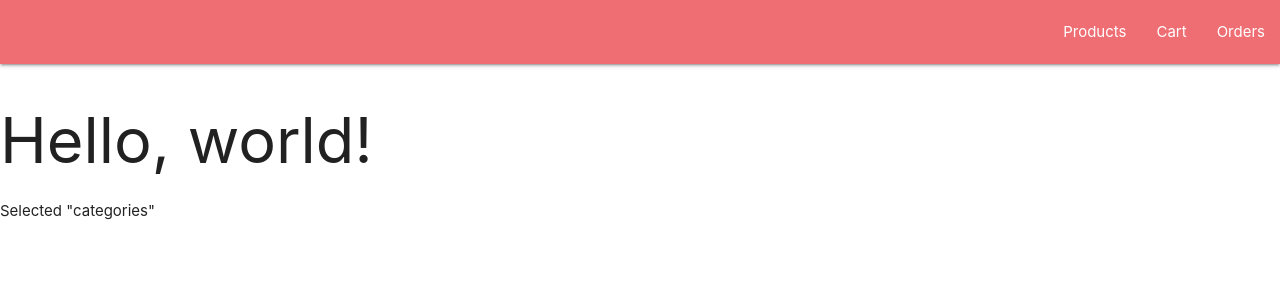
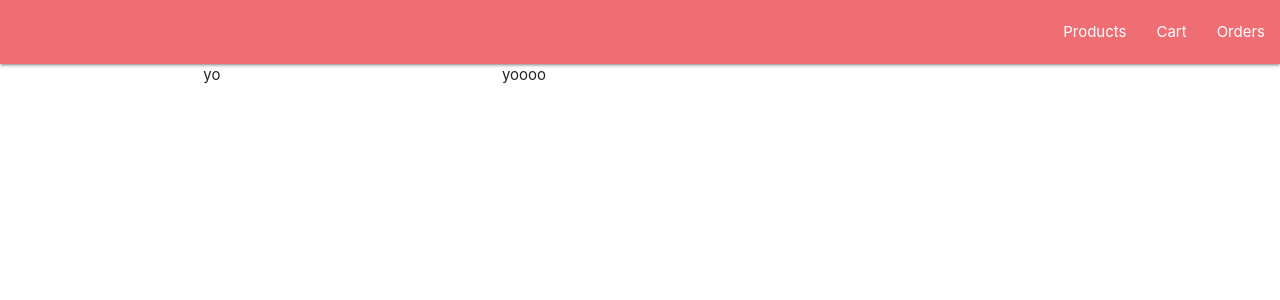
Before and after one commit to alexjuda2/uj-2-e-business, a React app in the folder frontend/: page / in a window 1280 px wide. Shown: the top 300 px of the page. Built offline with nearby package versions, Linux system fonts and the light colour scheme.

Commit message:
Add scaffold for products page

```diff
--- a/frontend/src/comp/App.js
+++ b/frontend/src/comp/App.js
@@ -1,13 +1,30 @@
 import React from 'react';
 import { useState } from 'react';
-import WithNavbar from './WithNavbar';
+import Navbar from './Navbar';
+import ProductsPage from './ProductsPage';
 
 
-function App() {
-    const [selectedSection, setSelectedSection] = useState("categories");
+function contentForSection(section) {
+    switch (section) {
+        case "products":
+            return <ProductsPage />;
+        default:
+            return (
+                <div>
+                    <h1>Hello, world!</h1>
+                    <p>Selected "{section}"</p>
+                </div>
+            );
+    }
+}
+
+
+export default function App() {
+    const [selectedSection, setSelectedSection] = useState("products");
+    const content = contentForSection(selectedSection);
     return (
         <div>
-            <WithNavbar
+            <Navbar
                 sections={[
                     {
                         text: "Products",
@@ -20,10 +37,10 @@ function App() {
                         onClick: () => { setSelectedSection("orders"); }
                     }
                 ]} />
-            <h1>Hello, world!</h1>
-            <p>Selected "{selectedSection}"</p>
+
+            <div className="container">
+                {content}
+            </div>
         </div>
     );
 }
-
-export default App;
--- a/frontend/src/comp/WithNavbar.js
+++ b/frontend/src/comp/Navbar.js
@@ -1,6 +1,6 @@
 import React from "react";
 
-export default function WithNavbar({ sections }) {
+export default function Navbar({ sections }) {
     return (
         <nav>
             <div className="nav-wrapper">
--- /dev/null
+++ b/frontend/src/comp/ProductsPage.js
@@ -0,0 +1,14 @@
+import React from "react";
+
+export default function ProductsPage({ apiProps }) {
+    return (
+        <div className="row">
+            <div className="col s4">
+                yo
+            </div>
+            <div className="col s8">
+                yoooo
+            </div>
+        </div>
+    );
+}
```
